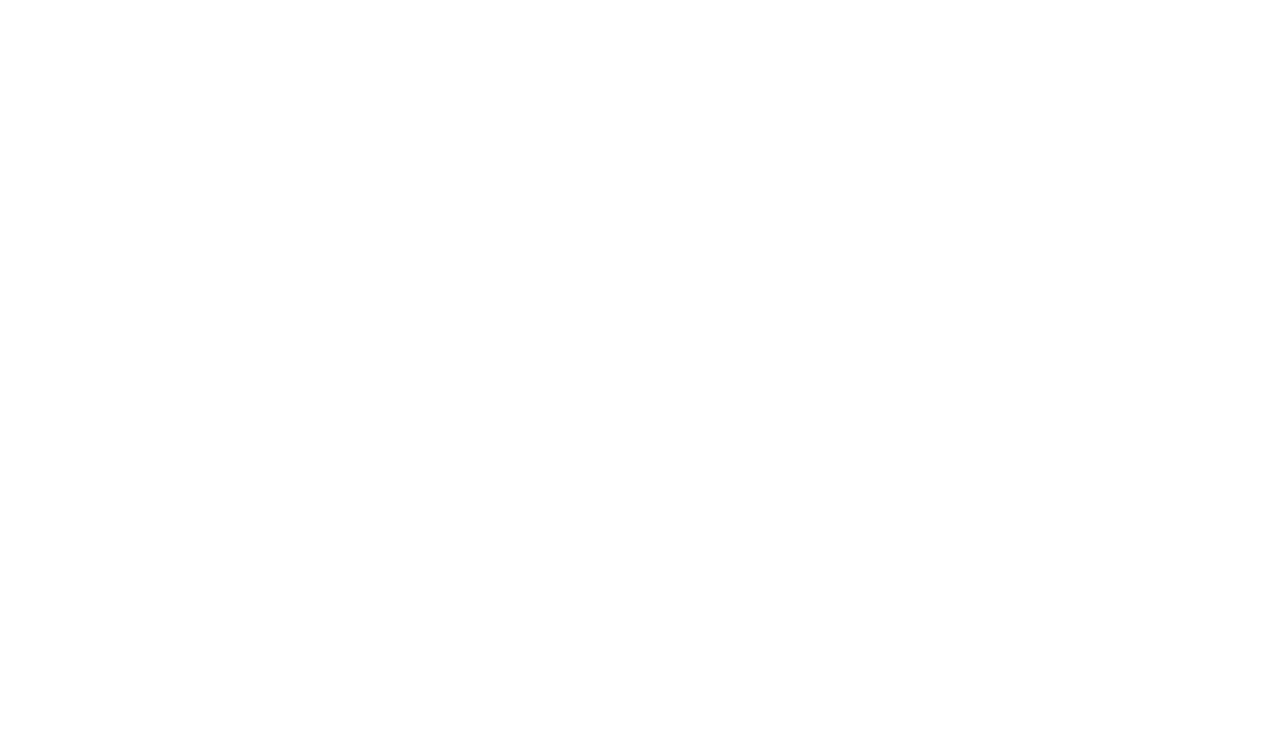
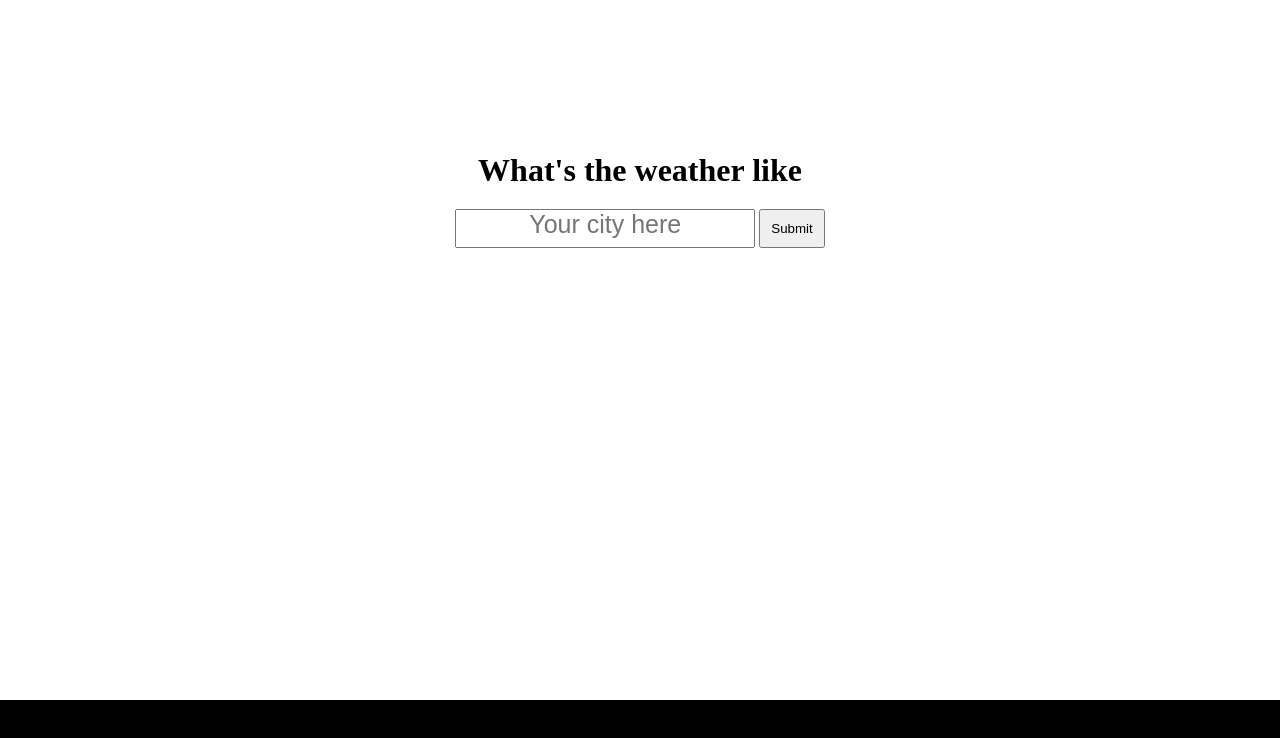
Before and after one commit to Abdulkadir2770/weather-app, a website built with webpack: page dist/index.html in a window 1280 px wide. Built offline with nearby package versions, Linux system fonts and the light colour scheme.

Commit message:
new commit

```diff
--- a/src/index.js
+++ b/src/index.js
@@ -1 +1,9 @@
-console.log("Connected!!!");
+const container = document.querySelector(".container")
+
+container.innerHTML = `
+    <header id="header">
+        <h1>What's the weather like</h1>
+        <input type="text" placeholder="Your city here"/>
+        <button>Submit</button>
+    </header>
+`;
```
Also changed, not shown: dist/assets/css/style.css (added), dist/index.html, dist/main.js.
